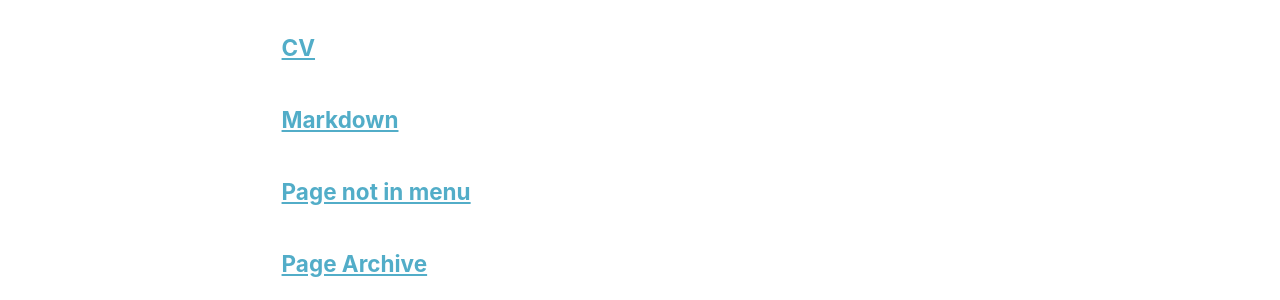
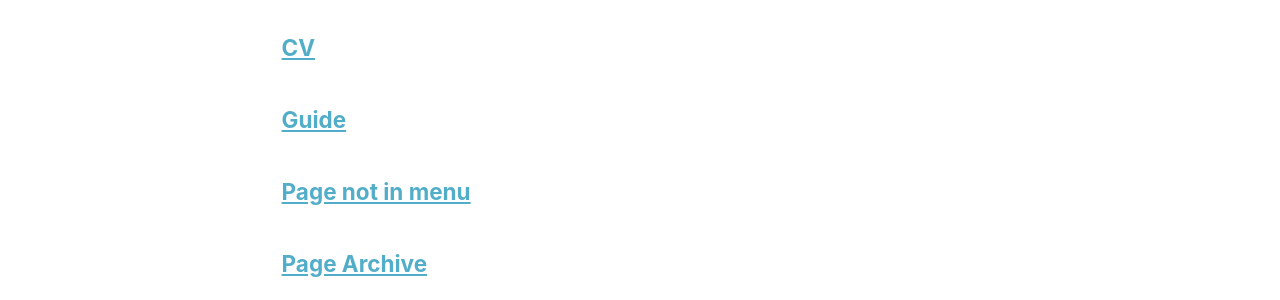
Before and after one commit to kuixingzhang/drzhangpathology-site, a Jekyll site: the page built from _pages/page-archive.html, in a window 1280 px wide and 900 px high, scrolled down 416 px. Shown: the part 154-454 px from the top of the window. Built offline with Jekyll 4.4.1, drawn with Linux system fonts in a browser that asks for light colours; a style sheet for code colours, icons or effects is not loaded.

Commit message:
Update permalink and title in markdown page

```diff
--- a/_pages/markdown.md
+++ b/_pages/markdown.md
@@ -1,6 +1,6 @@
 ---
-permalink: /markdown/
-title: "Markdown"
+permalink: /guide/
+title: "Guide"
 author_profile: true
 redirect_from:
   - /md/
```
